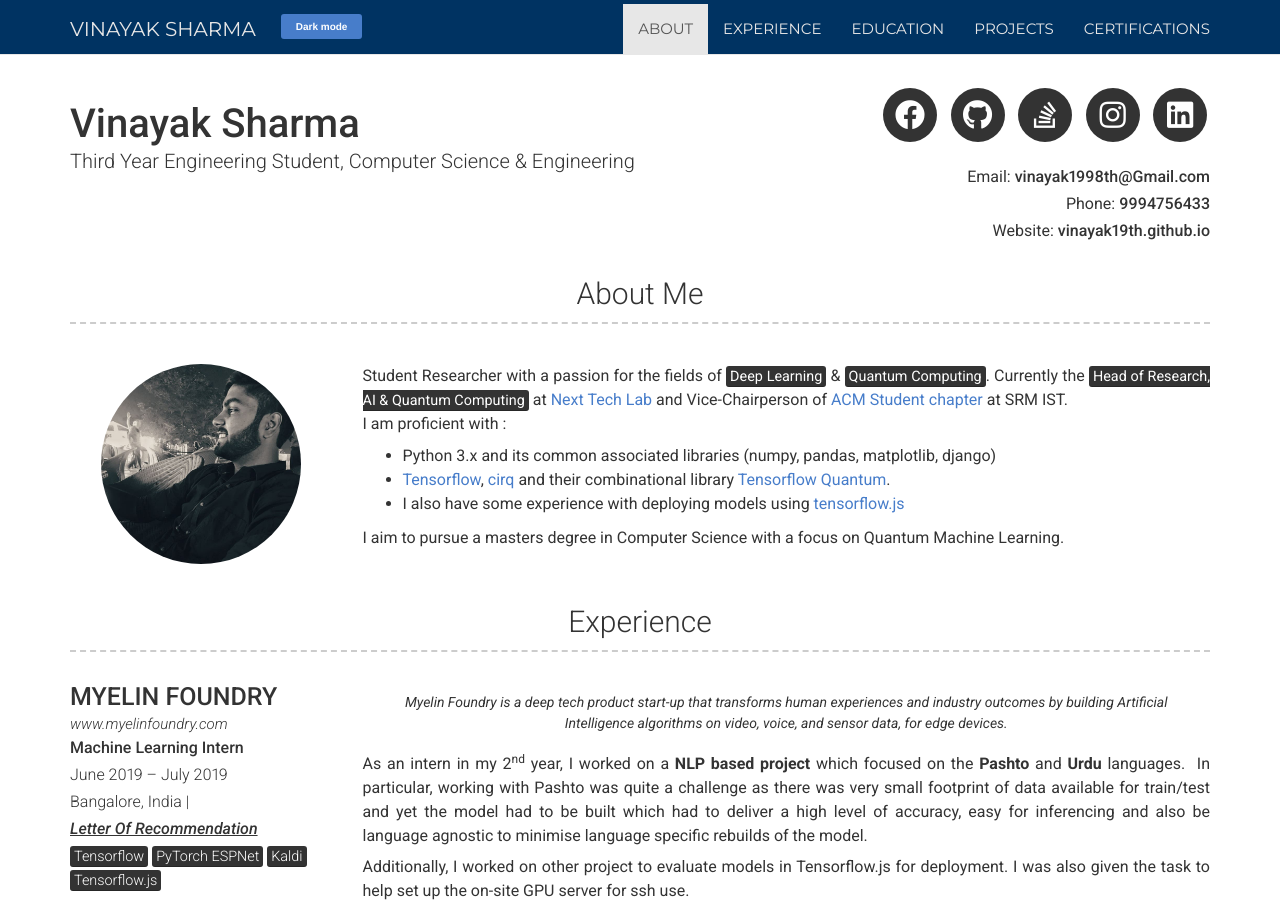
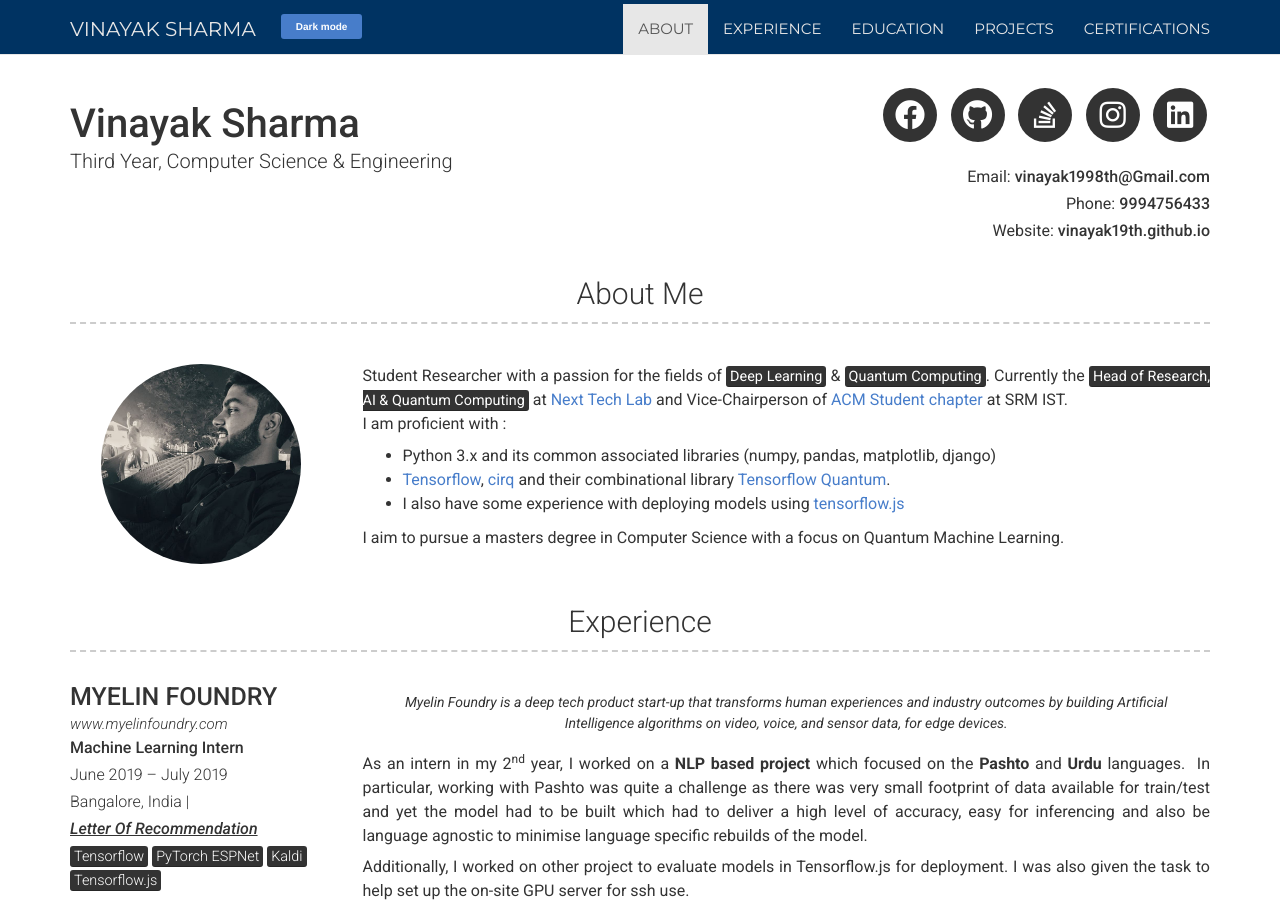
Before and after one commit to vinayak19th/vinayak19th.github.io, a Jekyll site: the page built from index.md, in a window 1280 px wide and 900 px high. Built offline with Jekyll 4.4.1, drawn with Linux system fonts in a browser that asks for light colours; nearby versions of some CDN libraries; some of the changed text lies outside the part shown.

Commit message:
Removed extra section

```diff
--- a/_config.yml
+++ b/_config.yml
@@ -3,7 +3,7 @@
 
 # Personal info
 name: Vinayak Sharma
-title: Third Year Engineering Student, Computer Science & Engineering
+title: Third Year, Computer Science & Engineering
 email: vinayak1998th@Gmail.com
 phone: "9994756433"
 website: vinayak19th.github.io
--- a/_layouts/default.html
+++ b/_layouts/default.html
@@ -6,6 +6,7 @@
 <body class="{% if site.darkmode %}dark{% endif %} pt-5" id = "pagetop">
 
   {% include nav.html %}
+  {% include js.html %}
   <h1 id="#page-top"" style"margin: 10rem;"></h1>
   {% include header.html %}
 
@@ -31,14 +32,9 @@
       {% if site.data.certification.size > 0 %}
         {% include certificates.html %}
       {% endif %}
-
-      {% if site.more_content %}
-          {% include more.html %}
-      {% endif %}
     </div>
   </main>
   {% include footer.html %}
-  {% include js.html %}
 </body>
 
 </html>
```
Also changed, not shown: 1 other file.
